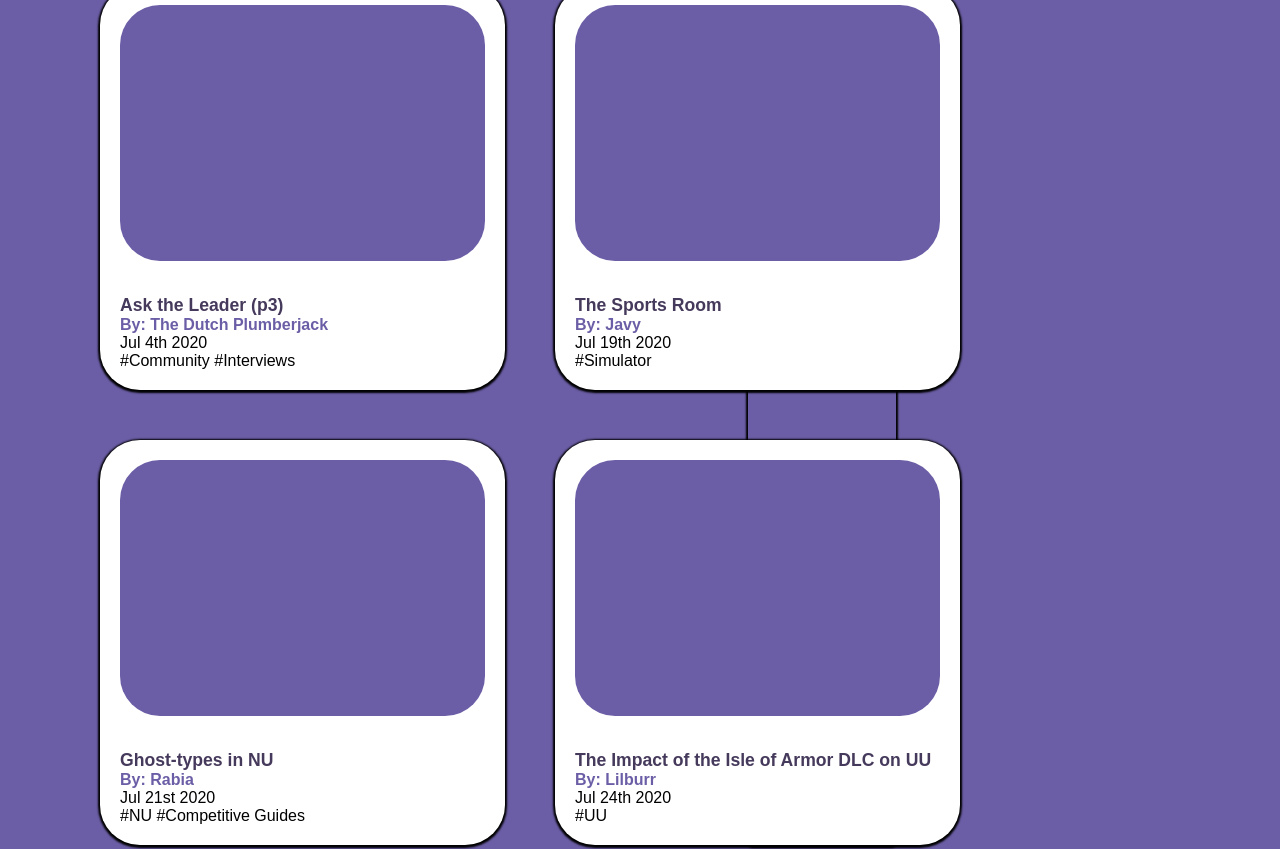
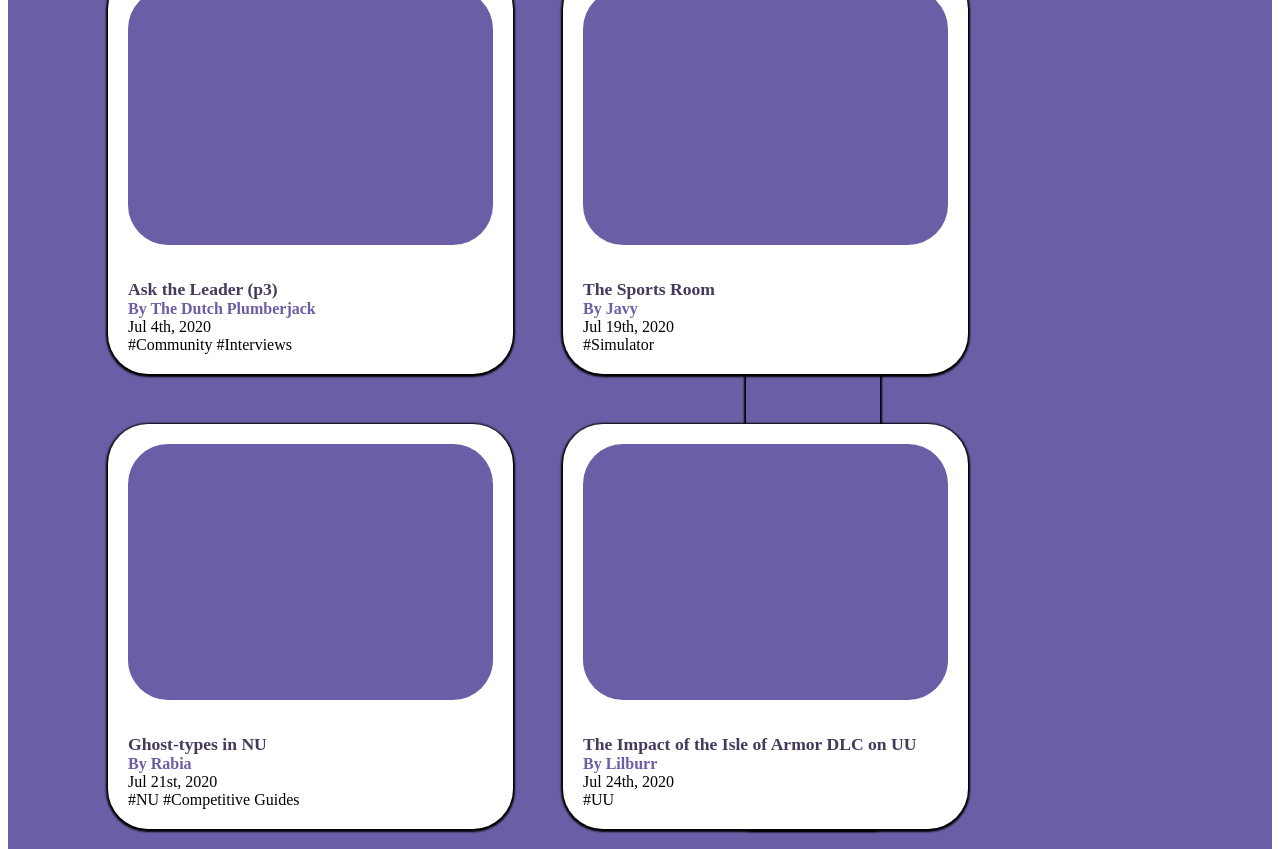
Before and after one commit to smogon/front-page, a Preact app: page / in a window 1280 px wide. Shown: the part 1619-2468 px from the top of the page. Built offline with nearby package versions, Linux system fonts and the light colour scheme.

Commit message:
Update news fetcher code, fix tab spacing (#2)

```diff
--- a/src/app.tsx
+++ b/src/app.tsx
@@ -1,12 +1,10 @@
 import { h, Fragment } from "preact";
-import Footer from "./components/footer"
-import Filler from "./components/filler"
-import News from "./components/news"
-import Learn from "./components/learn"
-import Top from "./components/top"
-import Header from "./components/header"
-
-var style = require("./style/main.module.css");
+import Footer from "./components/footer";
+import Filler from "./components/filler";
+import News from "./components/news";
+import Learn from "./components/learn";
+import Top from "./components/top";
+import Header from "./components/header";
 
 export function App() {
 	return (
@@ -18,5 +16,5 @@ export function App() {
 			<Filler />
 			<Footer />
 		</Fragment>
-  )
+	);
 }
--- a/src/components/filler.tsx
+++ b/src/components/filler.tsx
@@ -1,5 +1,5 @@
 import { h } from "preact";
-var style = require("../style/filler.module.css");
+const style = require("../style/filler.module.css");
 
 export default () => {
 	return (
--- a/src/components/footer.tsx
+++ b/src/components/footer.tsx
@@ -1,5 +1,5 @@
 import { h } from "preact";
-var style = require("../style/footer.module.css");
+const style = require("../style/footer.module.css");
 
 export default () => {
 	return (
@@ -29,7 +29,7 @@ export default () => {
 						<i class="fab fa-discord fa-4x"></i>
 					</div>
 
-                    <div className={style.copy}>All guides and strategy information are &copy; 2004-2020 Smogon.com and its contributors. Pokémon is &copy; 1995-2020 Nintendo. Privacy Policy</div>
+					<div className={style.copy}>All guides and strategy information are &copy; 2004-2020 Smogon.com and its contributors. Pok&eacute;mon is &copy; 1995-2020 Nintendo. Privacy Policy</div>
 				</div>
 			</div>
 		</footer>
--- a/src/components/header.tsx
+++ b/src/components/header.tsx
@@ -1,5 +1,5 @@
 import { h } from "preact";
-var style = require("../style/header.module.css");
+const style = require("../style/header.module.css");
 
 export default () => {
 	return (
--- a/src/components/learn.tsx
+++ b/src/components/learn.tsx
@@ -1,5 +1,5 @@
 import { h } from "preact";
-var style = require("../style/learn.module.css");
+const style = require("../style/learn.module.css");
 
 export default () => {
 	return (
--- a/src/components/news-fetcher.tsx
+++ b/src/components/news-fetcher.tsx
@@ -1,13 +1,13 @@
 import { h, Component } from "preact";
 const style = require("../style/news.module.css");
-import moment from "moment"
+import moment from "moment";
 
 export default class NewsFetcher extends Component<{}, any> {
 	constructor(props) {
 		super(props);
 		this.state = {
 			fill: [],
-                isLoaded: false
+			isLoaded: false,
 		};
 		this.NewsFetcher = this.NewsFetcher.bind(this);
 	}
@@ -17,59 +17,71 @@ export default class NewsFetcher extends Component<{}, any> {
 	}
 
 	async NewsFetcher() {
-        const response = await fetch('/resources/articles.json')
-        const json = await response.json()
-        const data = json.slice(Math.max(json.length - 4, 0))
+		const response = await fetch('/resources/articles.json');
+		const json = await response.json();
+		const data = json.slice(Math.max(json.length - 4, 0));
 
 		this.setState({
 			fill: data,
 			isLoaded: true
-            })
+		});
 	}
 
 	render() {
 		if (!this.state.isLoaded) {
-            return(
+			return (
 				<p>Loading...</p>
 			)
 		}
-        return(
+		return (
 			<div className={style.articleCont}>
 				{
-                this.state.fill.map(function(post) {
-                    const auth = []
-                    const firstThree = auth.slice(0, 3);
-                    const tagList = []
+				this.state.fill.map(post => {
+					const authors = [];
+					const tagList = [];
 
-                    for (var i = 0; i < post.contributors.authors.length; i++) {
-                        const authors = post.contributors.authors[i].name;
-                        auth.push(authors)
+					for (const authorObj of post.contributors.authors) {
+						authors.push(authorObj.name);
 					}
-                    for (var i = 0; i < post.tags.length; i++) {
-                        const tags = post.tags[i];
-                        tagList.push(tags)
+					for (const tag of post.tags) {
+						tagList.push(tag);
 					}
 
-                    function getAuths() {
-                        return (auth.length > 2 ? firstThree.join(", ") + ", and " + (auth.length - firstThree.length) + " more" : auth);
+					function getAuthors() {
+						let auth;
+						switch (authors.length) {
+							case 1:
+								auth = authors[0];
+								break;
+							case 2:
+								auth = `${authors[0]} and ${authors[1]}`;
+								break;
+							case 3:
+								auth = (<span style="display:inline;">{authors.slice(0, 2).join(", ")}, and {authors.slice(2)[0]}</span>);
+								break;
+							default:
+								auth = (<span style="display:inline;">{authors.slice(0, 3).join(", ")}, and <abbr title={authors.slice(3).join(", ")}>{authors.slice(3).length} more</abbr></span>);
+								break;
+						}
+						return auth;
 					}
 
 					function getTags() {
 						const hashTag = tagList.map(i => "#" + i).join(" ");
-                        return (hashTag);
+						return hashTag;
 					}
 
-                    return(
+					return (
 						<div className={[style.articleCard, style.shadow].join(" ")}>
 							<div className={style.pic}></div>
 							<div>
 								<span className={style.title}>{post.title}</span>
-                                <span className={style.auth}>By: {getAuths()}</span>
-                                <span className={style.date}>{moment(post.pubdate).format('MMM Do YYYY')}</span>
+								<span className={style.authors}>By {getAuthors()}</span>
+								<span className={style.date}>{moment(post.pubdate).format('MMM Do, YYYY')}</span>
 								<span className={style.tags}>{getTags()}</span>
 							</div>
 						</div>
-                    )
+					);
 				})
 				}
 			</div>
--- a/src/components/top.tsx
+++ b/src/components/top.tsx
@@ -1,5 +1,5 @@
 import { h } from "preact";
-var style = require("../style/top.module.css");
+const style = require("../style/top.module.css");
 
 export default () => {
 	return (
--- a/src/style/news.module.css
+++ b/src/style/news.module.css
@@ -62,11 +62,11 @@
     font-size: 1.1em;
 }
 
-.auth {
+.authors {
     color: #6c5ea6;
 }
 
-.title, .auth {
+.title, .authors {
     font-weight: bold;
 }
 
```
Also changed, not shown: src/components/news.tsx (indentation only). Lines whose indentation alone changed are shown as unchanged.
